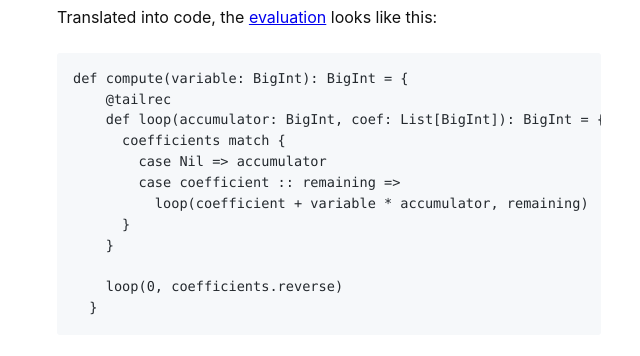
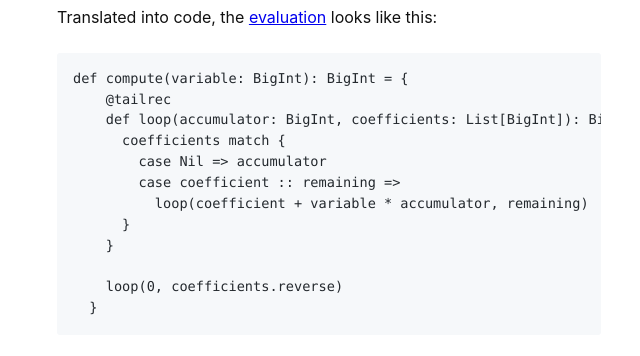
Before and after one commit to alexgb1/alexgb1.github.io, a plain HTML site: page blog/faster-polynomial-evaluation/index.html in a window 1280 px wide. Shown: the part 734-1090 px from the top of the page, 361-1001 px from the left. Drawn offline with nearby package versions, Linux system fonts and the light colour scheme.

Commit message:
Fix example

```diff
--- a/blog/faster-polynomial-evaluation/index.html
+++ b/blog/faster-polynomial-evaluation/index.html
@@ -138,7 +138,7 @@ if (!doNotTrack) {
 <p>Translated into code, the <a href="https://en.wikipedia.org/wiki/Horner%27s_method#Polynomial_evaluation_and_long_division">evaluation</a> looks like this:</p>
 <pre><code class="language-scala">def compute(variable: BigInt): BigInt = {
     @tailrec
-    def loop(accumulator: BigInt, coef: List[BigInt]): BigInt = {
+    def loop(accumulator: BigInt, coefficients: List[BigInt]): BigInt = {
       coefficients match {
         case Nil =&gt; accumulator
         case coefficient :: remaining =&gt;
```
